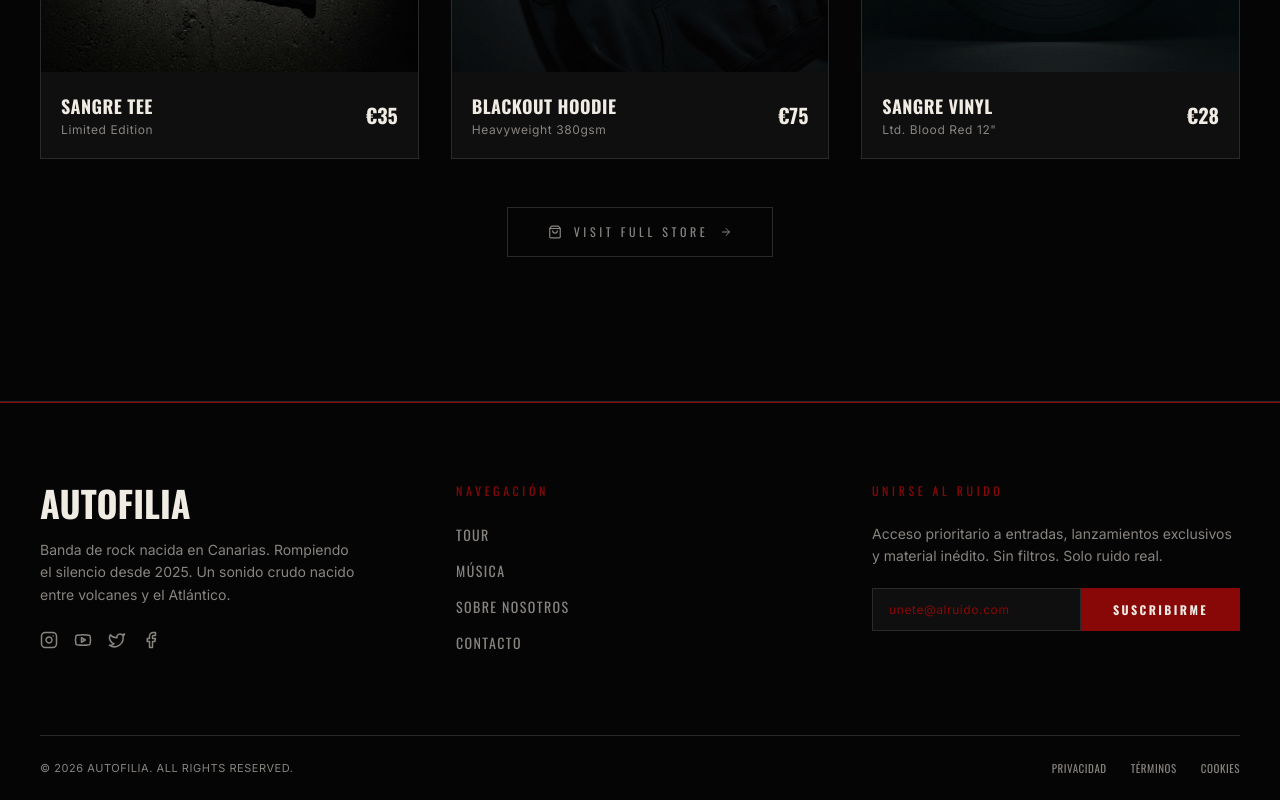
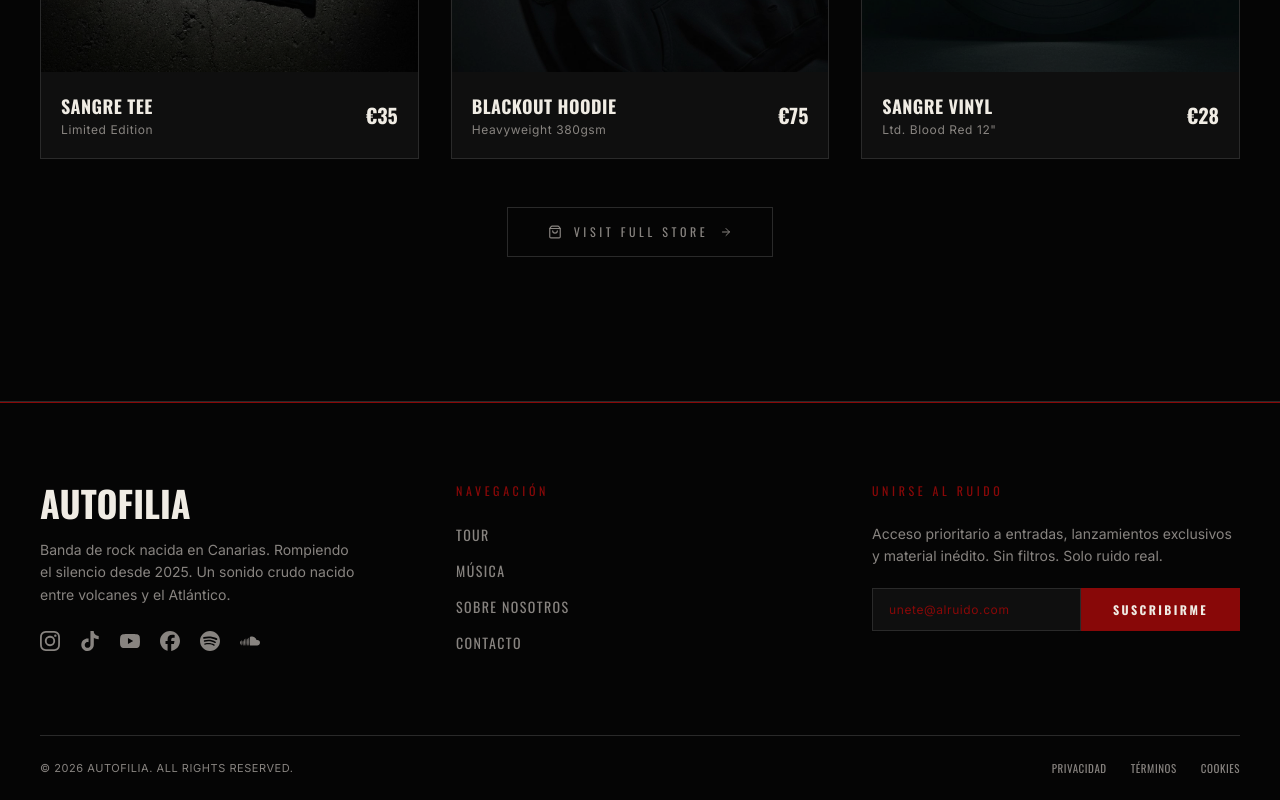
Before and after one commit to JoigmnzDev/autofilia-rock-web, a Next.js app: page / in a window 1280 px wide. Shown: the part 4100-4900 px from the top of the page. Built offline with nearby package versions, Linux system fonts and the light colour scheme; no server answers.

Commit message:
feat: implement accessible SocialLinks component
Created a reusable SocialLinks component using nav > ul > li structure. Integrated Simple Icons for Instagram, TikTok, YouTube, Facebook, Spotify, and SoundCloud with 'noopener noreferrer' security and custom hover states.

```diff
--- a/components/footer.tsx
+++ b/components/footer.tsx
@@ -1,15 +1,8 @@
 "use client";
 
-import { Instagram, Youtube, Twitter, Facebook } from "lucide-react";
 import NewsletterSection from "@/components/newsletter/newsletter-section";
 import Link from "next/link";
-
-const socials = [
-  { icon: Instagram, label: "Instagram", href: "#" },
-  { icon: Youtube, label: "YouTube", href: "#" },
-  { icon: Twitter, label: "X / Twitter", href: "#" },
-  { icon: Facebook, label: "Facebook", href: "#" },
-];
+import { SocialLinks } from "./social-links";
 
 export default function Footer() {
   return (
@@ -36,19 +29,10 @@ export default function Footer() {
               Banda de rock nacida en Canarias. Rompiendo el silencio desde
               2025. Un sonido crudo nacido entre volcanes y el Atlántico.
             </p>
-            {/* Socials */}
-            <div className="flex items-center gap-4 mt-2">
-              {socials.map(({ icon: Icon, label, href }) => (
-                <a
-                  key={label}
-                  href={href}
-                  className="text-[#888480] hover:text-[#880808] transition-colors duration-200"
-                  aria-label={label}
-                >
-                  <Icon size={18} />
-                </a>
-              ))}
-            </div>
+            <SocialLinks
+              className="mt-2"
+              iconClassName="text-[#888480] group-hover:text-[#f0ece4] fill-[#888480] group-hover:fill-[#f0ece4]"
+            />
           </div>
 
           {/* Links */}
--- /dev/null
+++ b/components/social-links.tsx
@@ -0,0 +1,56 @@
+import {
+  SiInstagram,
+  SiTiktok,
+  SiYoutube,
+  SiFacebook,
+  SiSpotify,
+  SiSoundcloud,
+} from "react-icons/si";
+import { cn } from "@/lib/utils";
+
+interface SocialLinksProps {
+  className?: string;
+  iconClassName?: string;
+  size?: number;
+}
+
+const SOCIAL_LINKS = [
+  { icon: SiInstagram, href: "#", label: "Instagram" },
+  { icon: SiTiktok, href: "#", label: "TikTok" },
+  { icon: SiYoutube, href: "#", label: "YouTube" },
+  { icon: SiFacebook, href: "#", label: "Facebook" },
+  { icon: SiSpotify, href: "#", label: "Spotify" },
+  { icon: SiSoundcloud, href: "#", label: "SoundCloud" },
+];
+
+export function SocialLinks({
+  className,
+  iconClassName,
+  size = 20,
+}: SocialLinksProps) {
+  return (
+    <nav aria-label="Redes sociales" className={className}>
+      <ul className={cn("flex flex-wrap items-center justify-start gap-5")}>
+        {SOCIAL_LINKS.map((social) => (
+          <li key={social.label}>
+            <a
+              href={social.href}
+              target="_blank"
+              rel="noopener noreferrer"
+              className="group transition-opacity hover:opacity-80"
+              aria-label={social.label}
+            >
+              <social.icon
+                style={{ width: size, height: size }}
+                className={cn(
+                  "fill-current transition-colors duration-300",
+                  iconClassName,
+                )}
+              />
+            </a>
+          </li>
+        ))}
+      </ul>
+    </nav>
+  );
+}
--- a/package.json
+++ b/package.json
@@ -62,6 +62,7 @@
     "react-day-picker": "9.13.2",
     "react-dom": "19.2.4",
     "react-hook-form": "^7.71.2",
+    "react-icons": "^5.6.0",
     "react-resizable-panels": "^2.1.7",
     "recharts": "2.15.0",
     "resend": "^6.9.3",
```
Also changed, not shown: 1 other file (tests, documents, lock files or other folders).
